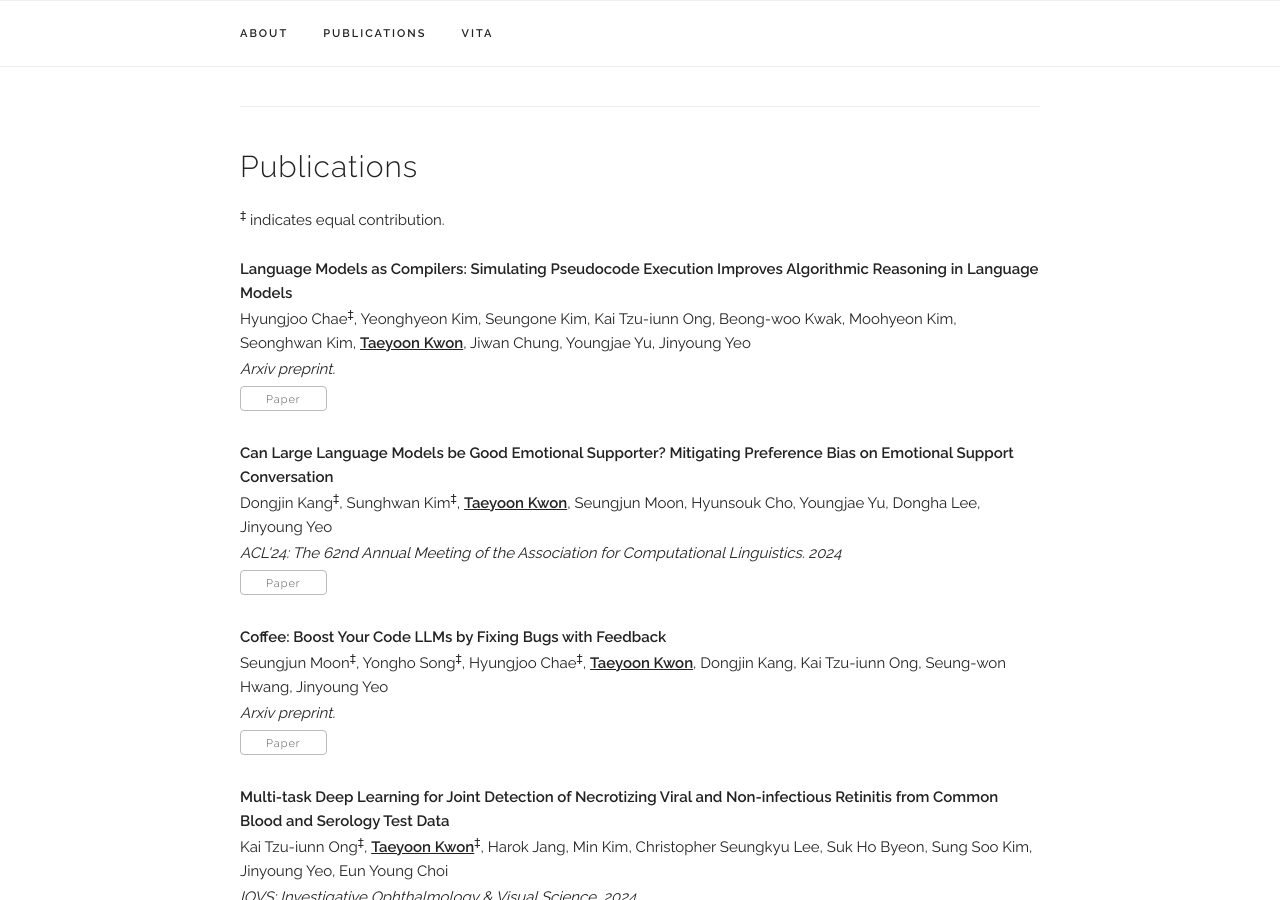
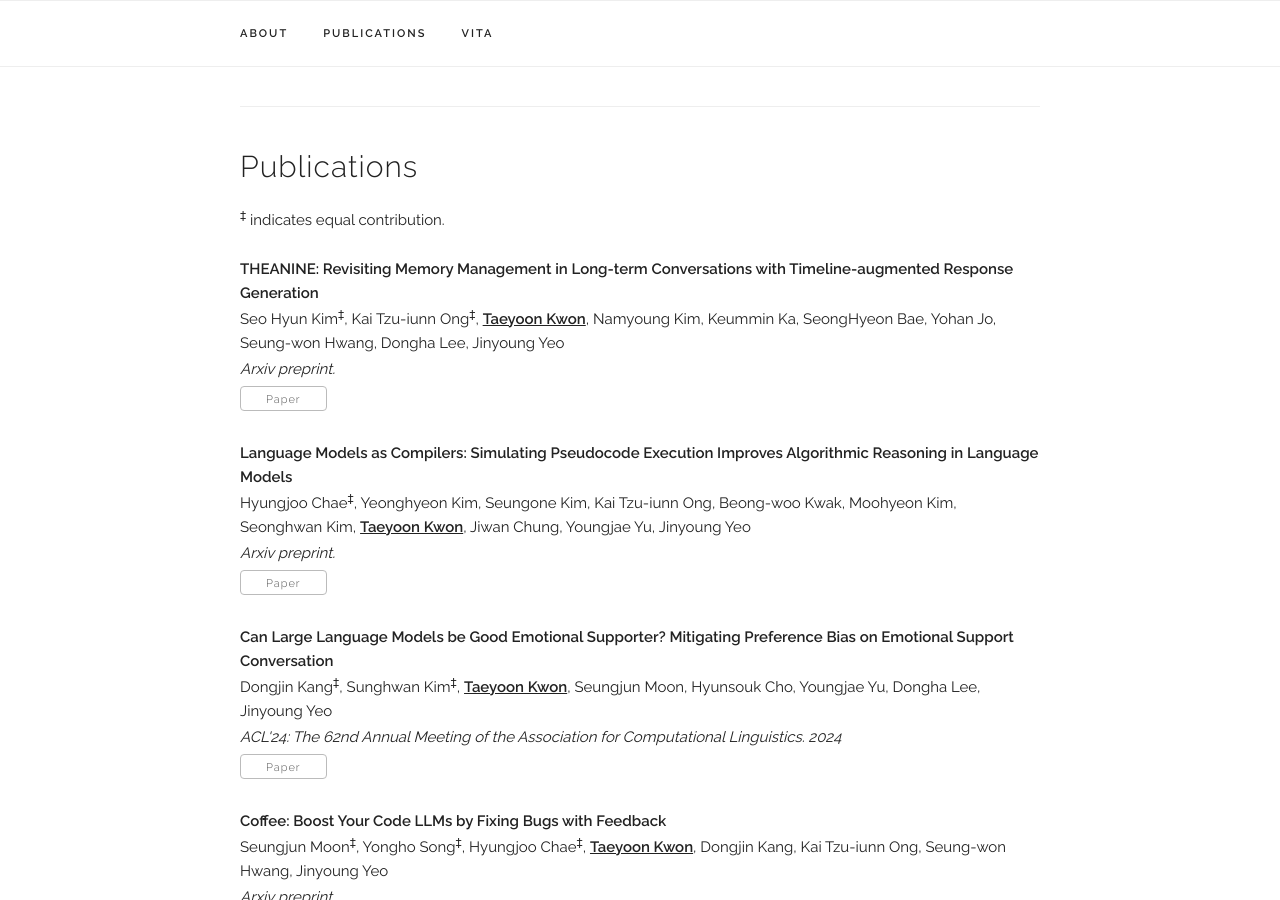
Before and after one commit to Connoriginal/Connoriginal.github.io, a Jekyll site: the page built from index.html, in a window 1280 px wide and 900 px high, scrolled down 718 px. Built offline with Jekyll 4.4.1, drawn with Linux system fonts in a browser that asks for light colours; some web fonts are replaced.

Commit message:
add theanine

```diff
--- a/_data/publications.yaml
+++ b/_data/publications.yaml
@@ -1,4 +1,10 @@
 papers:
+  - title: "THEANINE: Revisiting Memory Management in Long-term Conversations with Timeline-augmented Response Generation"
+    authors: "Seo Hyun Kim<sup>‡</sup>, Kai Tzu-iunn Ong<sup>‡</sup>, <b><u>Taeyoon Kwon</u></b>, Namyoung Kim, Keummin Ka, SeongHyeon Bae, Yohan Jo, Seung-won Hwang, Dongha Lee, Jinyoung Yeo"
+    venue: "Arxiv preprint."
+    paper_pdf: "https://arxiv.org/abs/2406.10996"
+    selected: y
+
   - title: "Language Models as Compilers: Simulating Pseudocode Execution Improves Algorithmic Reasoning in Language Models"
     authors: "Hyungjoo Chae<sup>‡</sup>, Yeonghyeon Kim, Seungone Kim, Kai Tzu-iunn Ong, Beong-woo Kwak, Moohyeon Kim, Seonghwan Kim, <b><u>Taeyoon Kwon</u></b>, Jiwan Chung, Youngjae Yu, Jinyoung Yeo"
     venue: "Arxiv preprint."
```
